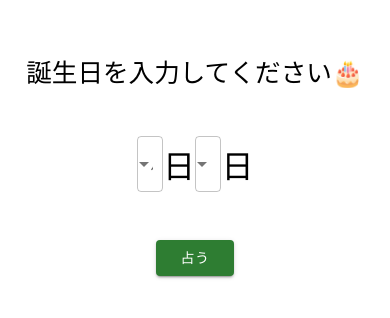
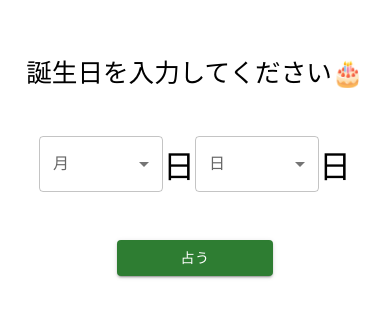
Before and after one commit to SatakeYusuke19920527/color-fortune-telling, a React (Create React App) app: page /stpage in a window 390 px wide. Shown: the part 258-576 px from the top of the page. Built offline with nearby package versions, Linux system fonts and the light colour scheme.

Commit message:
レスポンシブ対応

```diff
--- a/public/index.html
+++ b/public/index.html
@@ -10,34 +10,11 @@
       content="Web site created using create-react-app"
     />
     <link rel="apple-touch-icon" href="%PUBLIC_URL%/logo192.png" />
-    <!--
-      manifest.json provides metadata used when your web app is installed on a
-      user's mobile device or desktop. See https://developers.google.com/web/fundamentals/web-app-manifest/
-    -->
     <link rel="manifest" href="%PUBLIC_URL%/manifest.json" />
-    <!--
-      Notice the use of %PUBLIC_URL% in the tags above.
-      It will be replaced with the URL of the `public` folder during the build.
-      Only files inside the `public` folder can be referenced from the HTML.
-
-      Unlike "/favicon.ico" or "favicon.ico", "%PUBLIC_URL%/favicon.ico" will
-      work correctly both with client-side routing and a non-root public URL.
-      Learn how to configure a non-root public URL by running `npm run build`.
-    -->
-    <title>React App</title>
+    <title>ColorFortuneTelling</title>
   </head>
   <body>
     <noscript>You need to enable JavaScript to run this app.</noscript>
     <div id="root"></div>
-    <!--
-      This HTML file is a template.
-      If you open it directly in the browser, you will see an empty page.
-
-      You can add webfonts, meta tags, or analytics to this file.
-      The build step will place the bundled scripts into the <body> tag.
-
-      To begin the development, run `npm start` or `yarn start`.
-      To create a production bundle, use `npm run build` or `yarn build`.
-    -->
   </body>
 </html>
--- a/src/App.js
+++ b/src/App.js
@@ -10,7 +10,7 @@ function App() {
   return (
     <div className="app-wrapper">
       <Snowfall />
-      <h1 className="title">Welcome to USTPage<span className="peace" onClick={() => movePage("stpage")}>✌️</span></h1>
+      <h1 className="title" onClick={() => movePage("stpage")}>Welcome to USTPage✌️</h1>
       <section className="flexbox">
         <h2
           onClick={() => movePage("utpage")}
--- a/src/pages/StPage.js
+++ b/src/pages/StPage.js
@@ -76,7 +76,7 @@ const StPage = () => {
         variant="contained"
         color="success"
         onClick={fortuneStart}
-        sx={{ width: '20vw' }}>占う</Button>
+        sx={{ width: '40vw' }}>占う</Button>
     </div>
   )
 }
--- a/src/styles/StPage.css
+++ b/src/styles/StPage.css
@@ -27,3 +27,14 @@
   display: flex;
   justify-content: center;
 }
+
+/* 480px以下に適用されるCSS（スマホ用） */
+@media screen and (max-width: 480px) {
+  .input-zone {
+    width: 80vw;
+    display: flex;
+    flex-direction: row;
+    align-items: center;
+    margin-bottom: 3rem;
+  }
+}
```
